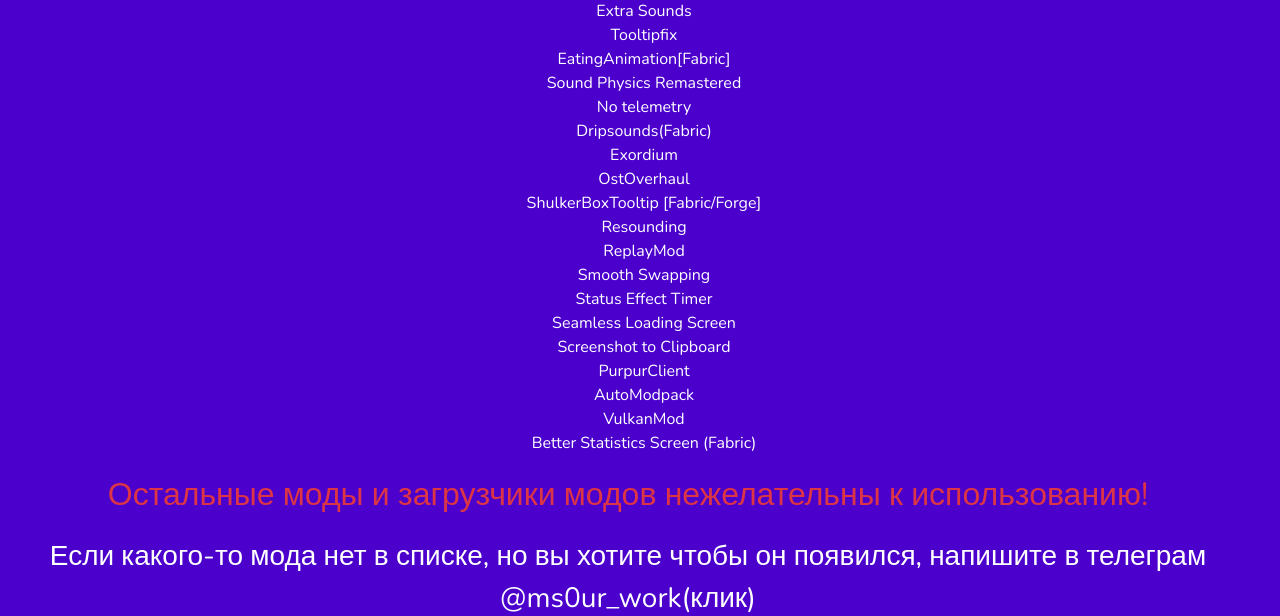
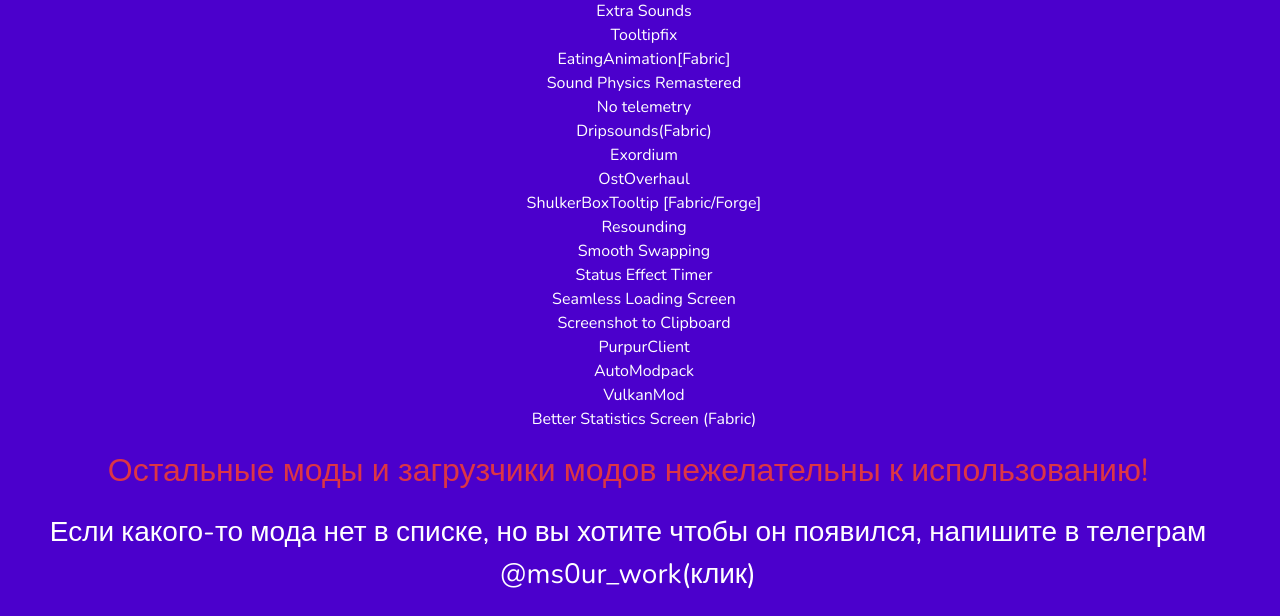
Before and after one commit to HeliCraft-MC/HeliCraft-Frontend-Site, a PHP site: page /allowed-mods-and-rp/ in a window 1280 px wide. Shown: the part 1961-2577 px from the top of the page. Run offline with PHP 8.4, Linux system fonts and the light colour scheme; some libraries are stand-ins or nearby versions.

Commit message:
Update index.php

```diff
--- a/allowed-mods-and-rp/index.php
+++ b/allowed-mods-and-rp/index.php
@@ -84,7 +84,6 @@ include '../api/head.php';
                                 <li class="modslist"><a class="text-decoration-none text-white" href="https://modrinth.com/mod/ost-overhaul">OstOverhaul</a></li>
                                 <li class="modslist"><a class="text-decoration-none text-white" href="https://modrinth.com/mod/shulkerboxtooltip">ShulkerBoxTooltip [Fabric/Forge]</a></li>
                                 <li class="modslist"><a class="text-decoration-none text-white" href="https://modrinth.com/mod/resounding">Resounding</a></li>
-                                <li class="modslist"><a class="text-decoration-none text-white" href="https://modrinth.com/mod/replaymod">ReplayMod</a></li>
                                 <li class="modslist"><a class="text-decoration-none text-white" href="https://modrinth.com/mod/smooth-swapping">Smooth Swapping</a></li>
                                 <li class="modslist"><a class="text-decoration-none text-white" href="https://modrinth.com/mod/statuseffecttimer">Status Effect Timer</a></li>
                                 <li class="modslist"><a class="text-decoration-none text-white" href="https://modrinth.com/mod/seamless-loading-screen">Seamless Loading Screen</a></li>
```
